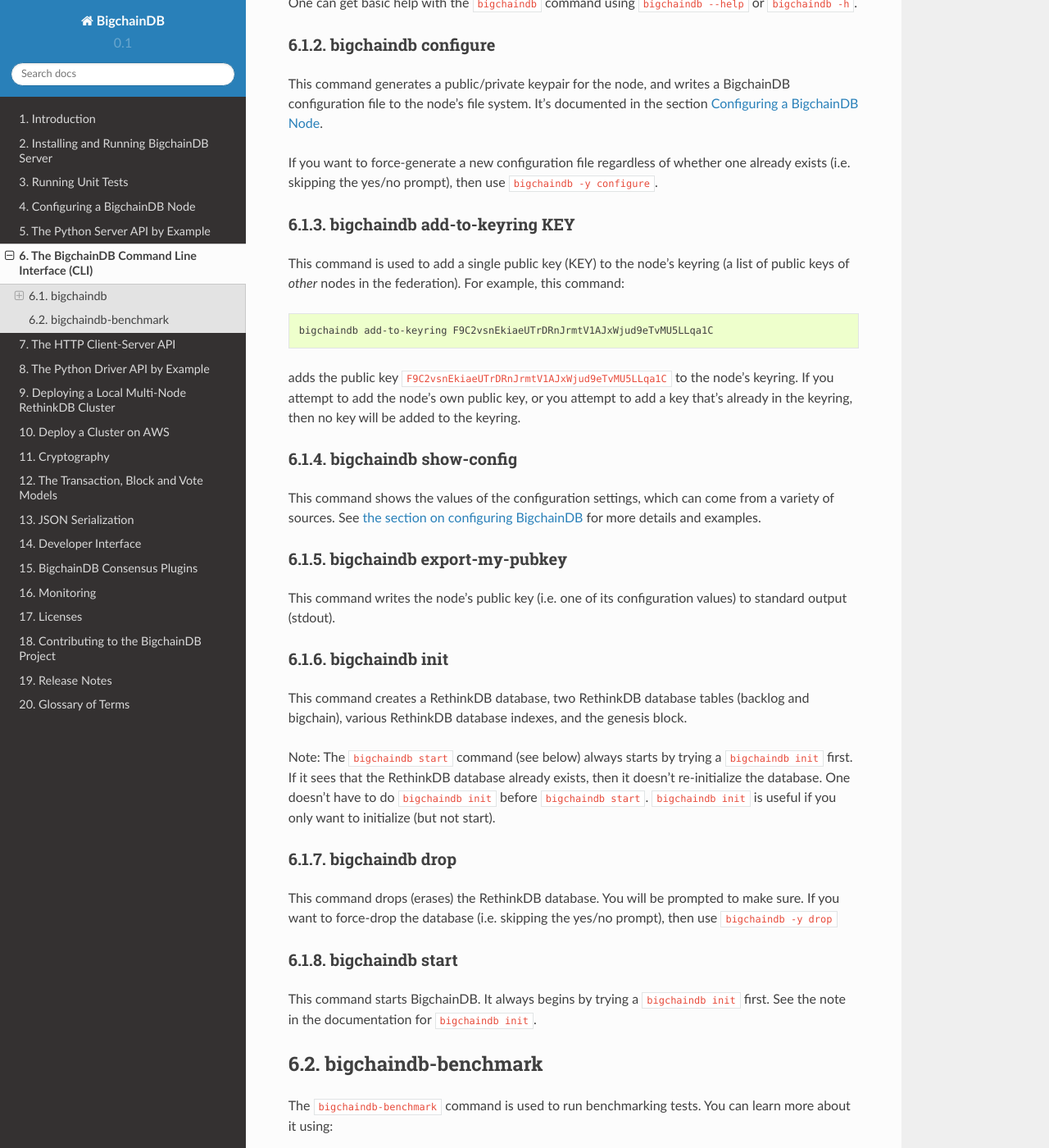
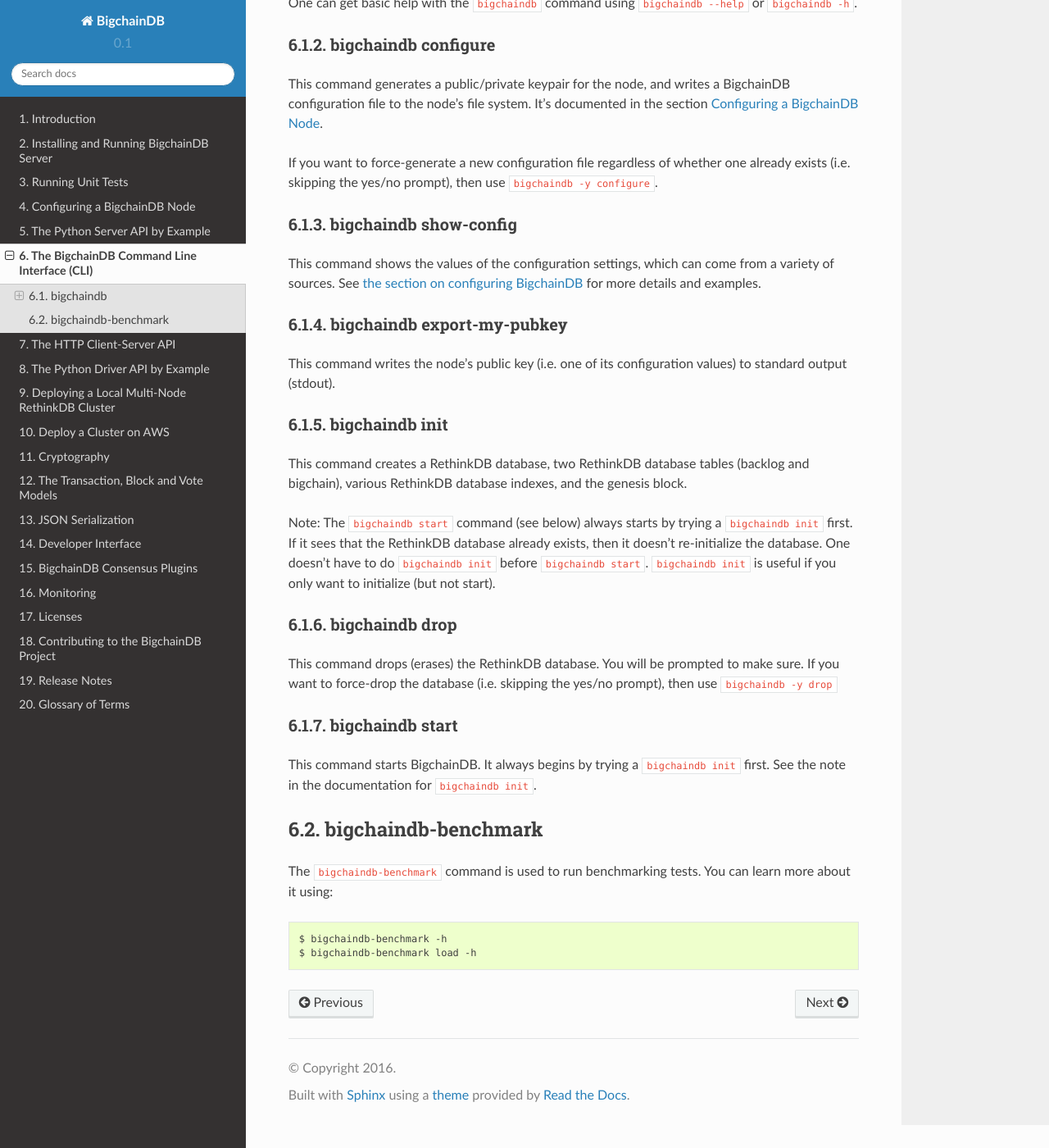
Before and after one commit to bigchaindb/bigchaindb, a Sphinx documentation site: the page built from docs/source/bigchaindb-cli.md, in a window 1280 px wide and 1400 px high, scrolled down 348 px. Shown: the whole window at 82% size. Built offline with Sphinx 7.4.7 and the Read the Docs theme 2.0.0, drawn with Linux system fonts in a browser that asks for light colours.

Commit message:
Remove docs for bigchaindb add-to-keyring KEY

````diff
--- a/docs/source/bigchaindb-cli.md
+++ b/docs/source/bigchaindb-cli.md
@@ -13,15 +13,6 @@
 This command generates a public/private keypair for the node, and writes a BigchainDB configuration file to the node's file system. It's documented in the section [Configuring a BigchainDB Node](configuration.html).
 
 If you want to force-generate a new configuration file regardless of whether one already exists (i.e. skipping the yes/no prompt), then use `bigchaindb -y configure`.
-
-### bigchaindb add-to-keyring KEY
-
-This command is used to add a single public key (KEY) to the node's keyring (a list of public keys of _other_ nodes in the federation). For example, this command:
-```text
-bigchaindb add-to-keyring F9C2vsnEkiaeUTrDRnJrmtV1AJxWjud9eTvMU5LLqa1C
-```
-
-adds the public key `F9C2vsnEkiaeUTrDRnJrmtV1AJxWjud9eTvMU5LLqa1C` to the node's keyring. If you attempt to add the node's own public key, or you attempt to add a key that's already in the keyring, then no key will be added to the keyring.
 
 ### bigchaindb show-config
 
````
